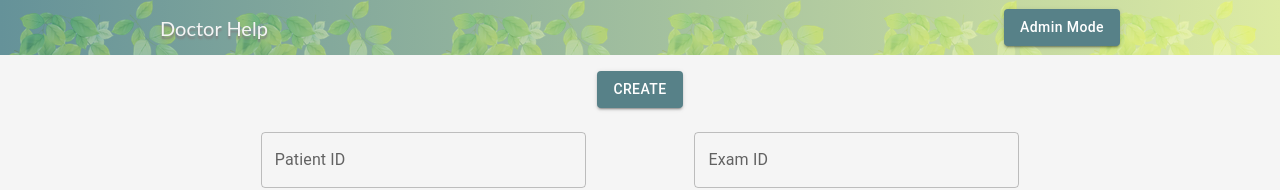
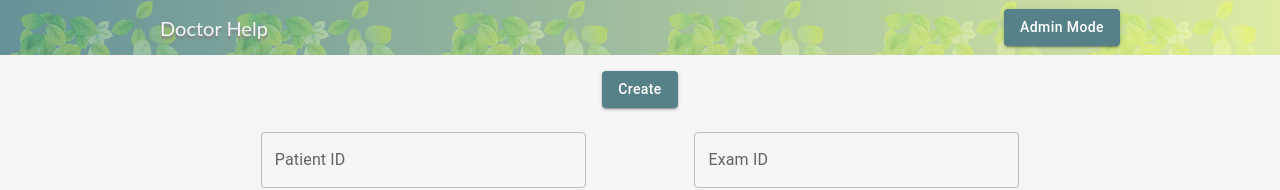
Before and after one commit to The-Ops-HD/Doctor-Help, a React (Create React App) app in the folder client/: page /create in a window 1280 px wide. Shown: the top 190 px of the page. Built offline with nearby package versions, Linux system fonts and the light colour scheme.

Commit message:
Edited CreateExam button

```diff
--- a/client/src/components/CreateExam.jsx
+++ b/client/src/components/CreateExam.jsx
@@ -97,6 +97,7 @@ const CreatePost = (props) => {
         <Button
           type="submit"
           sx={{
+            textTransform: 'none',
             backgroundColor: '#578188' ,
             ':hover': {
               bgcolor: '#3b5559',
```
